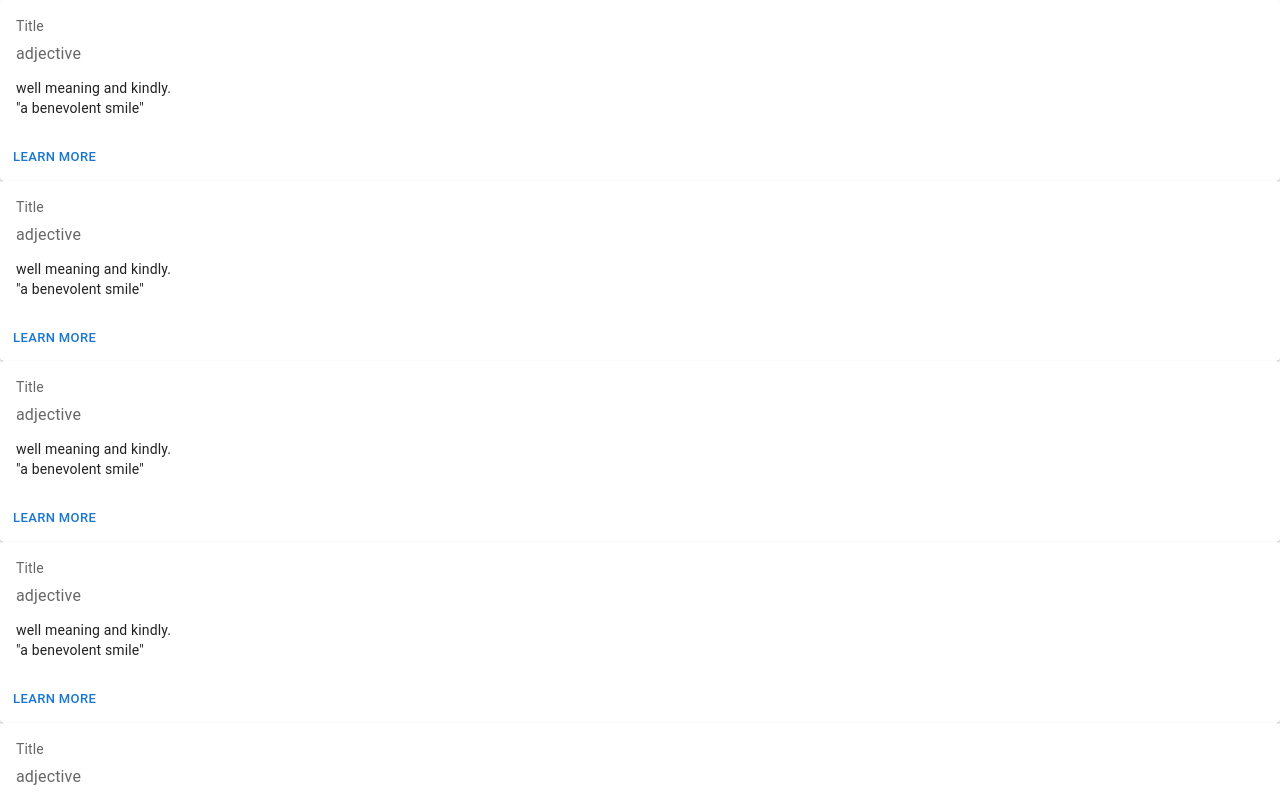
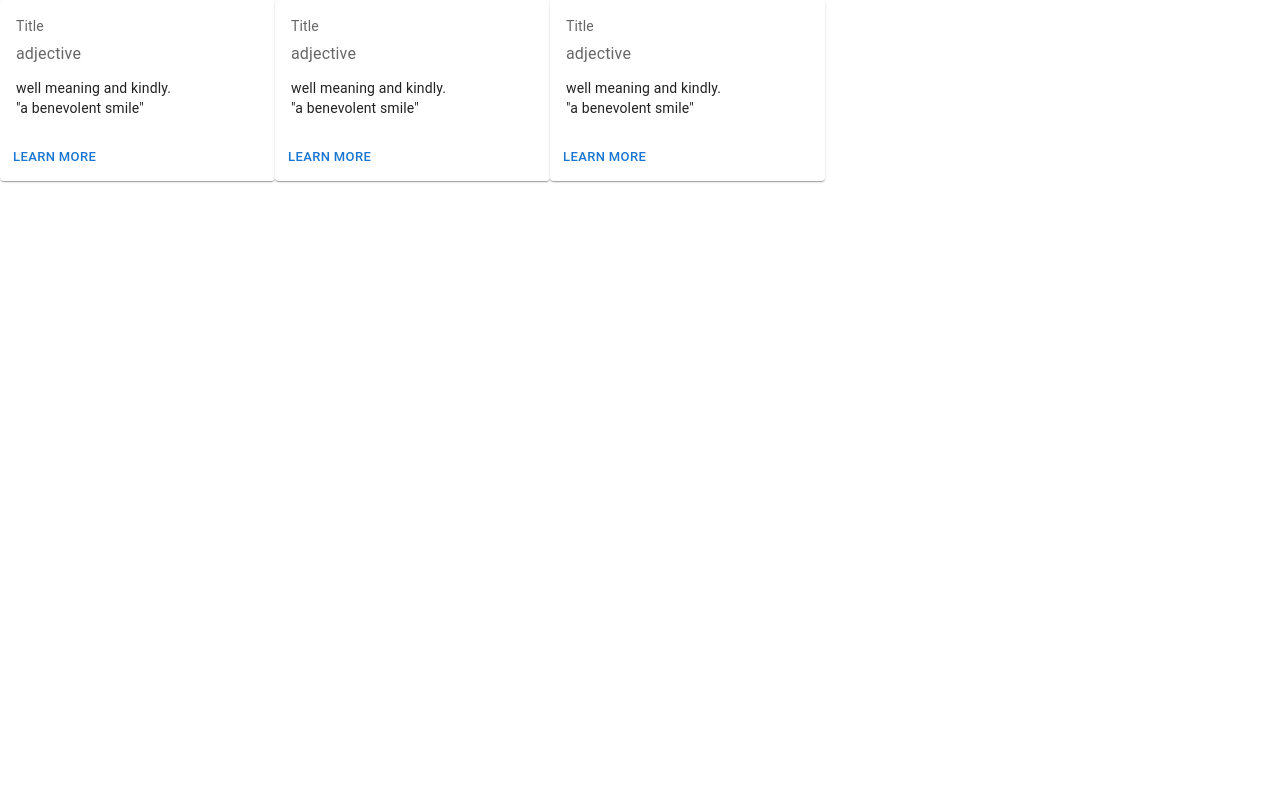
Before and after one commit to hiroyuki-nishi/yotuber, a Next.js app: page / in a window 1280 px wide. Shown: the top 800 px of the page. Built offline with nearby package versions, Linux system fonts and the light colour scheme.

Commit message:
cssの修正

```diff
--- a/app/page.tsx
+++ b/app/page.tsx
@@ -1,6 +1,4 @@
-import Image from "next/image";
 import * as React from 'react';
-import Box from '@mui/material/Box';
 import Card from '@mui/material/Card';
 import CardActions from '@mui/material/CardActions';
 import CardContent from '@mui/material/CardContent';
@@ -8,9 +6,9 @@ import Button from '@mui/material/Button';
 import Typography from '@mui/material/Typography';
 
 export default function Home() {
-  const list = Array.from({length: 100}, (v, k) => k);
+  const list = Array.from({length: 3}, (v, k) => k);
   const card = (
-  <Card sx={{ minWidth: 275 }}>
+  <Card sx={{ width: 275 }}>
       <CardContent>
         <Typography sx={{ fontSize: 14 }} color="text.secondary" gutterBottom>
           Title
@@ -34,7 +32,9 @@ export default function Home() {
   )
   return (
     <>
+    <div className="flex">
       { list.map((x, i) => card) }
+    </div>
     </>
   );
 }
```
